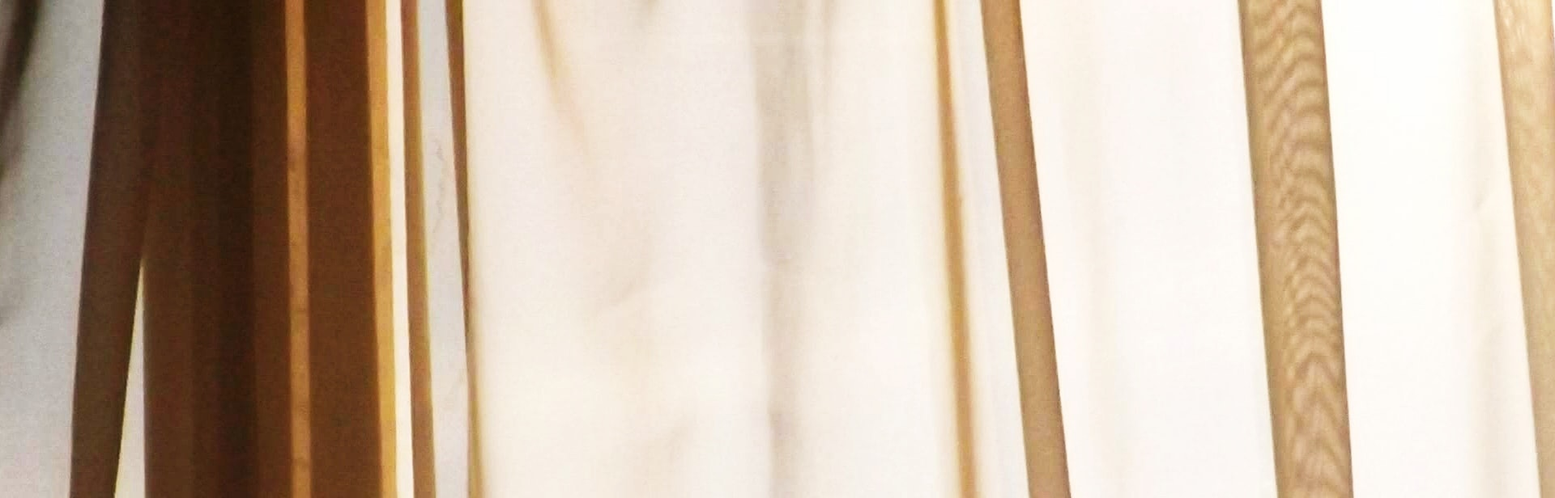
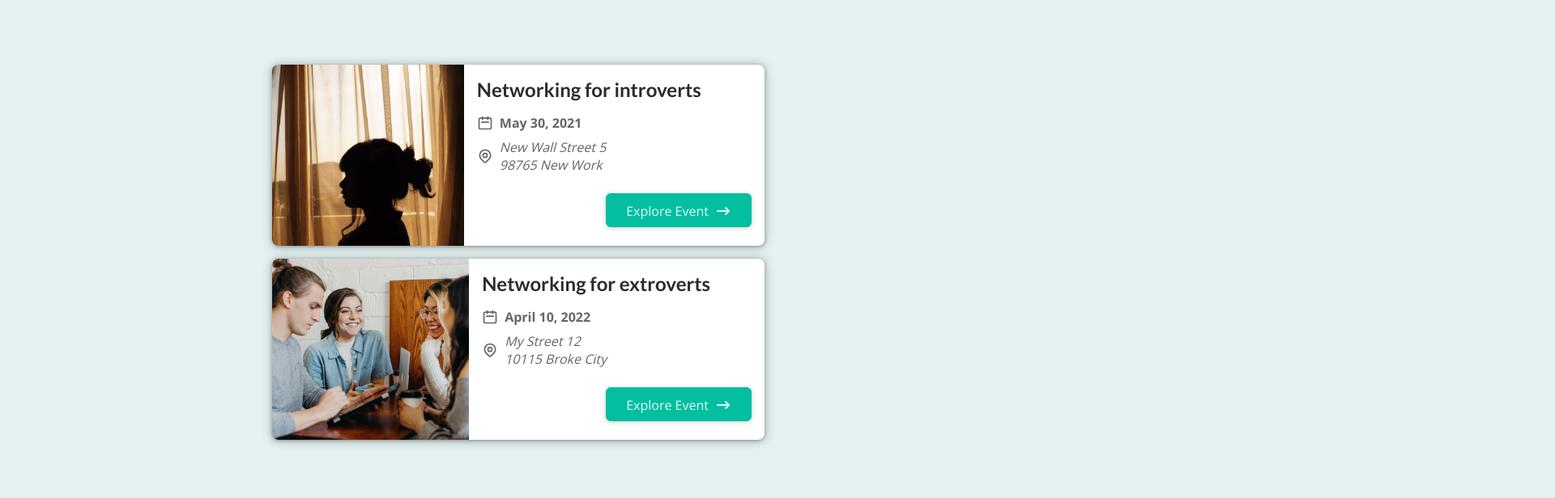
Before and after one commit to Benkalio/Next-eventApp, a Next.js app: page / in a window 1280 px wide. Shown: the top 616 px of the page at 81% size, 1920 px wide, since content can reach past the window. Built offline with nearby package versions, Linux system fonts and the light colour scheme.

Commit message:
Events cards styled

```diff
--- a/components/events/event-item.js
+++ b/components/events/event-item.js
@@ -1,5 +1,11 @@
-import Link from 'next/link';
-import classes from './event-list.module.css';
+// import Link from 'next/link';
+
+import Button from '../ui/button';
+import classes from './event-item.module.css';
+import DateIcon from '../icons/date-icon';
+import AddressIcon from '../icons/address-icon';
+import ArrowRightIcon from '../icons/arrow-right-icon';
+
 
 function EventItem(props) {
     const { title, image, date, location, id } = props;
@@ -15,18 +21,25 @@
     return (
         <li className={classes.item}>
             <img src={'/' + image} alt={title} />
-            <div>
-                <div>
+            <div className={classes.content}>
+                <div className={classes.summary}>
                     <h2>{title}</h2>
-                    <div>
+                    <div className={classes.date}>
+                        <DateIcon />
                         <time>{humanReadableDate}</time>
                     </div>
-                    <div>
-                        <address>ADDRESS</address>
+                    <div className={classes.address}>
+                        <AddressIcon />
+                        <address>{formattedAddress}</address>
                     </div>
                 </div>
-                <div>
-                    <Link href={exploreLink}>Explore Event</Link>
+                <div className={classes.actions}>
+                    <Button link={exploreLink}>
+                        <span>Explore Event</span>
+                        <span className={classes.icon}>
+                            <ArrowRightIcon />
+                        </span>
+                    </Button>
                 </div>
             </div>
         </li>
--- a/components/events/event-list.js
+++ b/components/events/event-list.js
@@ -1,9 +1,10 @@
 import EventItem from "./event-item";
+import classes from "./event-list.module.css";
 
 function EventList(props) {
     const { items } = props;
     return (
-        <ul>
+        <ul className={classes.list}>
             {items.map((event) => (
                 <EventItem
                     key={event.id}
--- /dev/null
+++ b/components/icons/address-icon.js
@@ -0,0 +1,25 @@
+function AddressIcon() {
+  return (
+    <svg
+      xmlns='http://www.w3.org/2000/svg'
+      fill='none'
+      viewBox='0 0 24 24'
+      stroke='currentColor'
+    >
+      <path
+        strokeLinecap='round'
+        strokeLinejoin='round'
+        strokeWidth={2}
+        d='M17.657 16.657L13.414 20.9a1.998 1.998 0 01-2.827 0l-4.244-4.243a8 8 0 1111.314 0z'
+      />
+      <path
+        strokeLinecap='round'
+        strokeLinejoin='round'
+        strokeWidth={2}
+        d='M15 11a3 3 0 11-6 0 3 3 0 016 0z'
+      />
+    </svg>
+  );
+}
+
+export default AddressIcon;
--- /dev/null
+++ b/components/icons/arrow-right-icon.js
@@ -0,0 +1,17 @@
+function ArrowRightIcon() {
+  return (
+    <svg
+      xmlns='http://www.w3.org/2000/svg'
+      viewBox='0 0 20 20'
+      fill='currentColor'
+    >
+      <path
+        fillRule='evenodd'
+        d='M12.293 5.293a1 1 0 011.414 0l4 4a1 1 0 010 1.414l-4 4a1 1 0 01-1.414-1.414L14.586 11H3a1 1 0 110-2h11.586l-2.293-2.293a1 1 0 010-1.414z'
+        clipRule='evenodd'
+      />
+    </svg>
+  );
+}
+
+export default ArrowRightIcon;
--- /dev/null
+++ b/components/icons/date-icon.js
@@ -0,0 +1,19 @@
+function DateIcon() {
+  return (
+    <svg
+      xmlns='http://www.w3.org/2000/svg'
+      fill='none'
+      viewBox='0 0 24 24'
+      stroke='currentColor'
+    >
+      <path
+        strokeLinecap='round'
+        strokeLinejoin='round'
+        strokeWidth={2}
+        d='M8 7V3m8 4V3m-9 8h10M5 21h14a2 2 0 002-2V7a2 2 0 00-2-2H5a2 2 0 00-2 2v12a2 2 0 002 2z'
+      />
+    </svg>
+  );
+}
+
+export default DateIcon;
--- /dev/null
+++ b/components/ui/button.js
@@ -0,0 +1,15 @@
+
+
+import Link from 'next/link';
+
+import classes from './button.module.css';
+
+function Button(props) {
+    return (
+        <Link href={props.link}>
+            <a className={classes.btn}>{props.children}</a>
+        </Link>
+    );
+}
+
+export default Button;
```
Also changed, not shown: components/ui/button.module.css (renamed from components/events/button.module.css).
